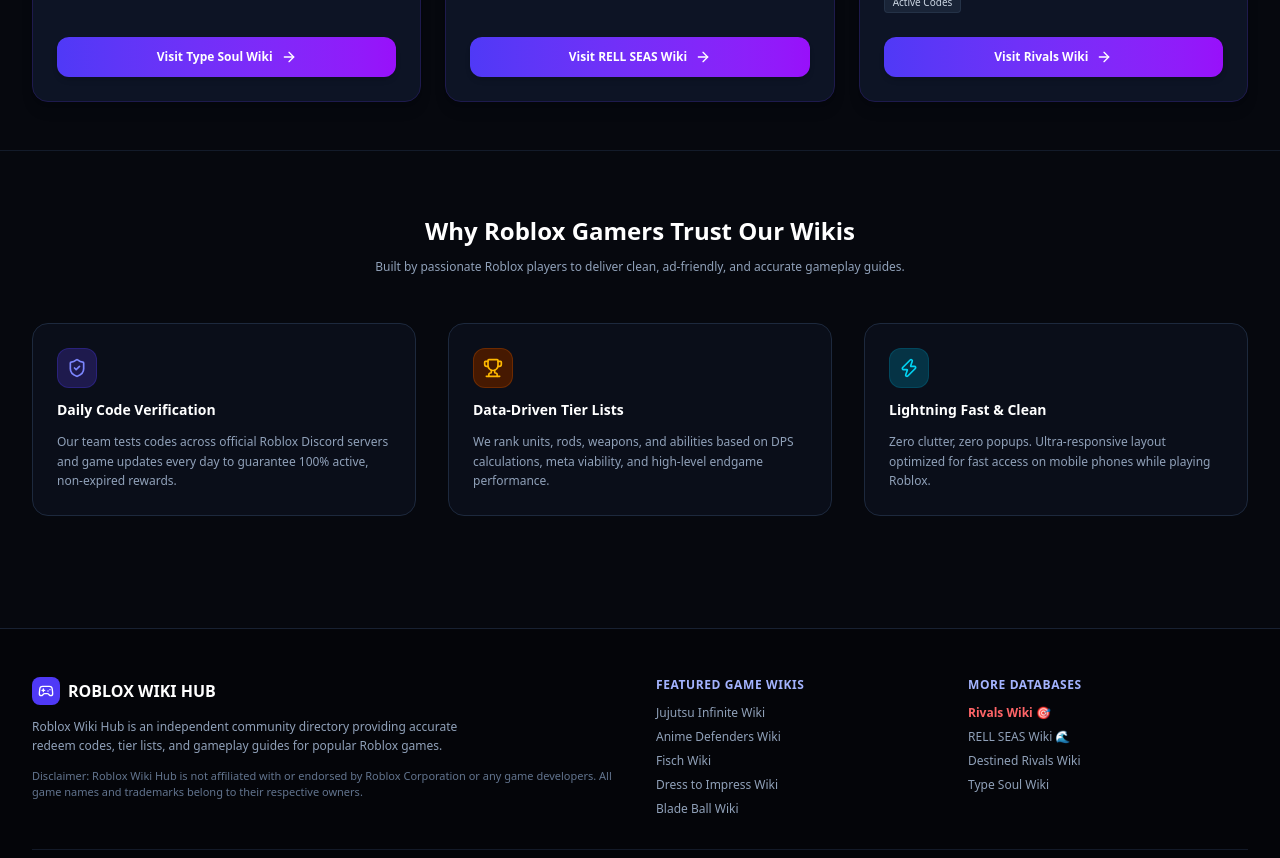
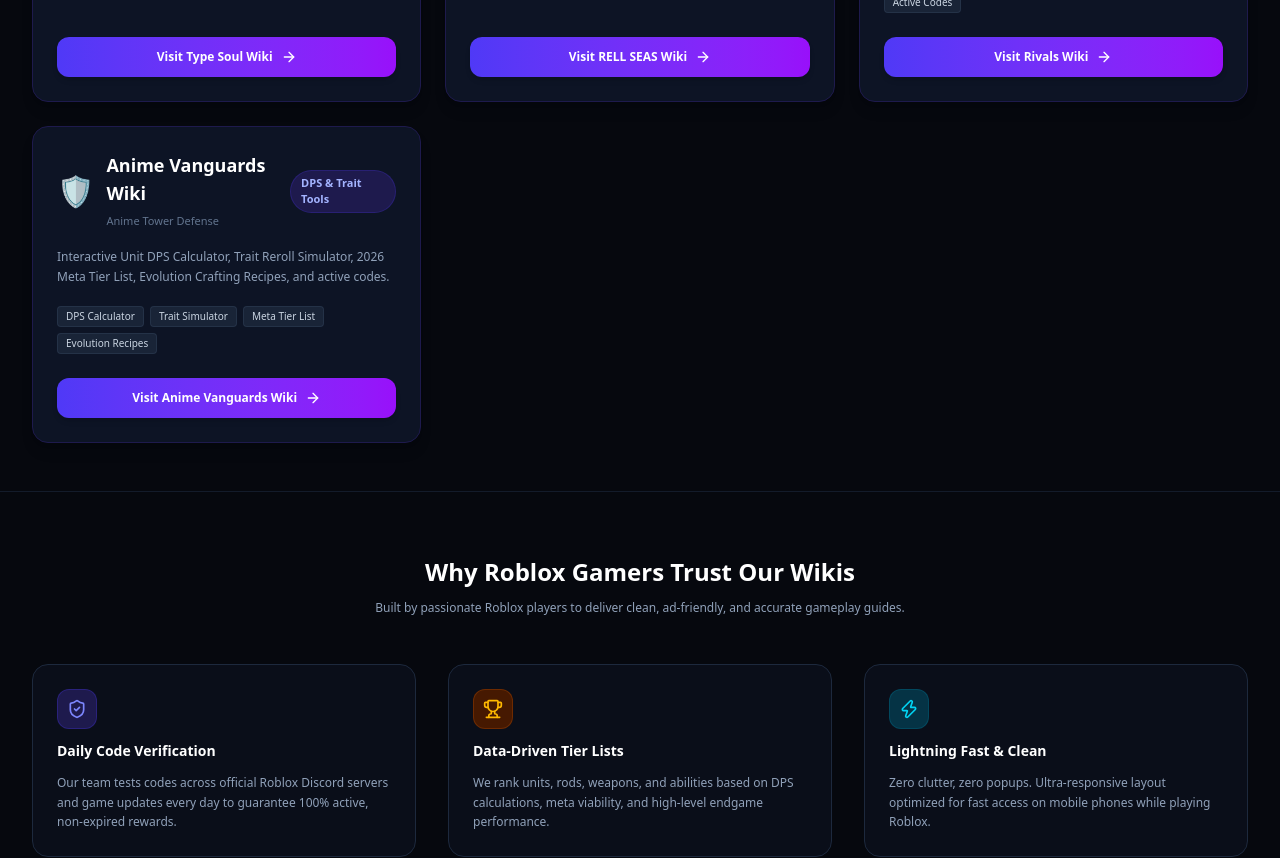
Before and after one commit to lianlele168/roblox-wiki-hub, a Next.js app: page / in a window 1280 px wide. Shown: the part 1740-2598 px from the top of the page. Built offline with nearby package versions, Linux system fonts and the light colour scheme.

Commit message:
feat: add Anime Vanguards Wiki as 10th core database in Roblox Wiki Hub matrix

```diff
--- a/src/app/page.tsx
+++ b/src/app/page.tsx
@@ -124,6 +124,18 @@ const WIKIS: GameWiki[] = [
     badge: 'Crosshair & TTK Tools',
     description: 'Interactive Crosshair Code Generator, Weapon TTK Calculator, 2026 Meta Tier List, Map Callouts, and active codes.',
     tags: ['Crosshair Generator', 'Weapon TTK', 'Meta Tier List', 'Active Codes']
+  },
+  {
+    id: 'anime-vanguards',
+    name: 'Anime Vanguards Wiki',
+    subdomain: 'animevanguards.robloxwikihub.com',
+    url: 'https://animevanguards.robloxwikihub.com',
+    category: 'Anime Tower Defense',
+    icon: '🛡️',
+    color: 'from-purple-600 to-pink-600',
+    badge: 'DPS & Trait Tools',
+    description: 'Interactive Unit DPS Calculator, Trait Reroll Simulator, 2026 Meta Tier List, Evolution Crafting Recipes, and active codes.',
+    tags: ['DPS Calculator', 'Trait Simulator', 'Meta Tier List', 'Evolution Recipes']
   }
 ];
 
@@ -200,7 +212,7 @@ export default function HomePage() {
         {/* Stats Grid */}
         <div className="grid grid-cols-2 md:grid-cols-4 gap-4 max-w-4xl mx-auto text-left">
           <div className="bg-slate-900/60 border border-slate-800 p-4 rounded-xl">
-            <div className="text-2xl font-black text-indigo-400">9</div>
+            <div className="text-2xl font-black text-indigo-400">10</div>
             <div className="text-xs text-slate-400 font-medium">Active Game Databases</div>
           </div>
           <div className="bg-slate-900/60 border border-slate-800 p-4 rounded-xl">
@@ -351,7 +363,8 @@ export default function HomePage() {
           <div>
             <h4 className="text-xs font-bold uppercase tracking-wider text-indigo-300 mb-3">More Databases</h4>
             <ul className="space-y-2 text-xs">
-              <li><a href="https://rivals.robloxwikihub.com" target="_blank" rel="noopener noreferrer" className="hover:text-indigo-400 font-bold text-red-400 transition-colors">Rivals Wiki 🎯</a></li>
+              <li><a href="https://animevanguards.robloxwikihub.com" target="_blank" rel="noopener noreferrer" className="hover:text-indigo-400 font-bold text-purple-400 transition-colors">Anime Vanguards Wiki 🛡️</a></li>
+              <li><a href="https://rivals.robloxwikihub.com" target="_blank" rel="noopener noreferrer" className="hover:text-indigo-400 transition-colors">Rivals Wiki 🎯</a></li>
               <li><a href="https://rellseas.robloxwikihub.com" target="_blank" rel="noopener noreferrer" className="hover:text-indigo-400 transition-colors">RELL SEAS Wiki 🌊</a></li>
               <li><a href="https://destinedrivals.robloxwikihub.com" target="_blank" rel="noopener noreferrer" className="hover:text-indigo-400 transition-colors">Destined Rivals Wiki</a></li>
               <li><a href="https://typesoul.robloxwikihub.com" target="_blank" rel="noopener noreferrer" className="hover:text-indigo-400 transition-colors">Type Soul Wiki</a></li>
```
